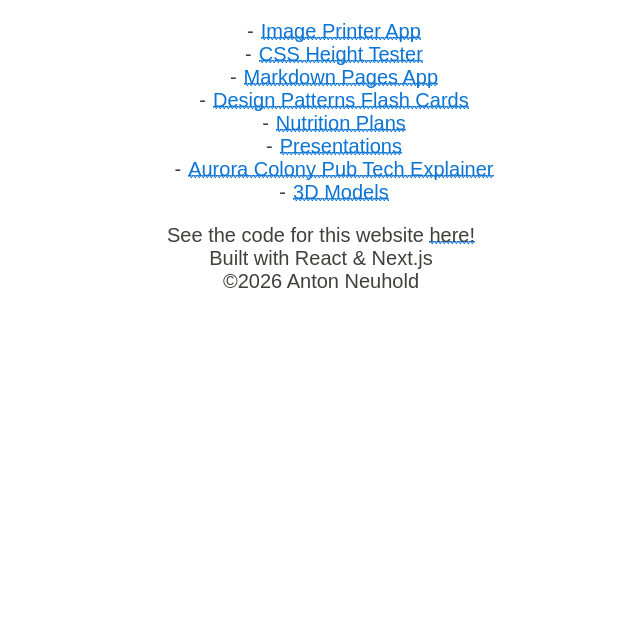
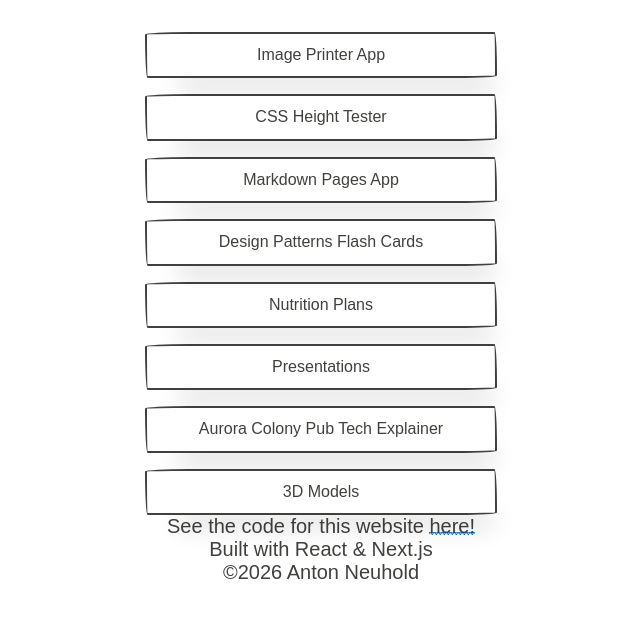
Before and after one commit to aneuhold/web-mini-apps, a Next.js app: page / in a window 1280 px wide. Shown: the top 618 px of the page, without its empty margins (319-959 px from the left). Built offline with nearby package versions, Linux system fonts and the light colour scheme; a web font is replaced by a local one.

Commit message:
Update looks of buttons

```diff
--- a/app/page.module.css
+++ b/app/page.module.css
@@ -1,5 +1,8 @@
 .appList {
-  display: flex;
-  flex-direction: column;
-  align-items: center;
+  display: grid;
+  gap: 1rem;
+  width: min(100%, 24rem);
+  margin-inline: auto;
+  padding: 2rem 1rem 0;
+  text-align: center;
 }
--- a/app/page.tsx
+++ b/app/page.tsx
@@ -2,58 +2,31 @@
 import Link from 'next/link';
 import styles from './page.module.css';
 
+const appLinks: { href: string; title: string }[] = [
+  { href: '/image-printer', title: 'Image Printer App' },
+  { href: '/css-height-tester', title: 'CSS Height Tester' },
+  { href: '/md', title: 'Markdown Pages App' },
+  { href: '/design-patterns', title: 'Design Patterns Flash Cards' },
+  { href: '/nutrition', title: 'Nutrition Plans' },
+  { href: '/presentations', title: 'Presentations' },
+  { href: '/aurora-colony-pub-tech-explainer', title: 'Aurora Colony Pub Tech Explainer' },
+  { href: '/3d-models', title: '3D Models' }
+];
+
 /**
  * Main page component that renders the web mini apps layout.
- * Combines the Hero section, Projects section, and Footer into a cohesive homepage.
+ * Shows a button for each app followed by the Footer.
  */
 export default function Page() {
   return (
     <div className="papercss">
-      <ul className={styles.appList}>
-        <li>
-          <Link href="/image-printer" aria-label="Image printer app link">
-            Image Printer App
+      <nav className={styles.appList} aria-label="Apps">
+        {appLinks.map(({ href, title }) => (
+          <Link key={href} href={href} className="paper-btn">
+            {title}
           </Link>
-        </li>
-        <li>
-          <Link href="/css-height-tester" aria-label="CSS height tester app link">
-            CSS Height Tester
-          </Link>
-        </li>
-        <li>
-          <Link href="/md" aria-label="Markdown pages app link">
-            Markdown Pages App
-          </Link>
-        </li>
-        <li>
-          <Link href="/design-patterns" aria-label="Design patterns flash cards app link">
-            Design Patterns Flash Cards
-          </Link>
-        </li>
-        <li>
-          <Link href="/nutrition" aria-label="Nutrition plans app link">
-            Nutrition Plans
-          </Link>
-        </li>
-        <li>
-          <Link href="/presentations" aria-label="Presentations app link">
-            Presentations
-          </Link>
-        </li>
-        <li>
-          <Link
-            href="/aurora-colony-pub-tech-explainer"
-            aria-label="Aurora Colony Pub tech explainer link"
-          >
-            Aurora Colony Pub Tech Explainer
-          </Link>
-        </li>
-        <li>
-          <Link href="/3d-models" aria-label="3D models app link">
-            3D Models
-          </Link>
-        </li>
-      </ul>
+        ))}
+      </nav>
       <Footer />
     </div>
   );
```
